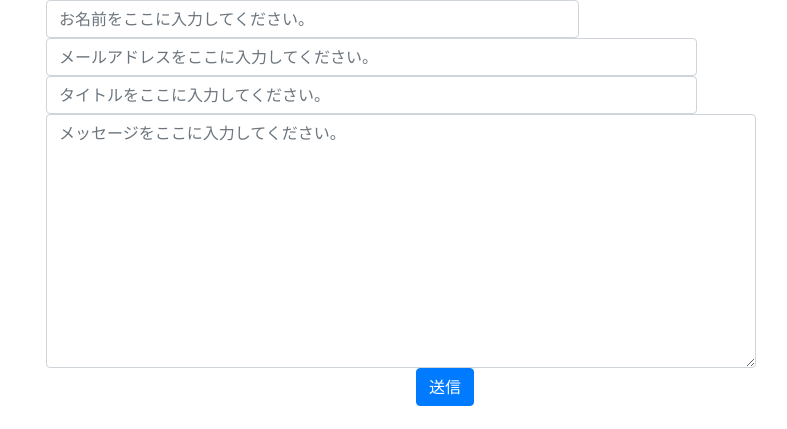
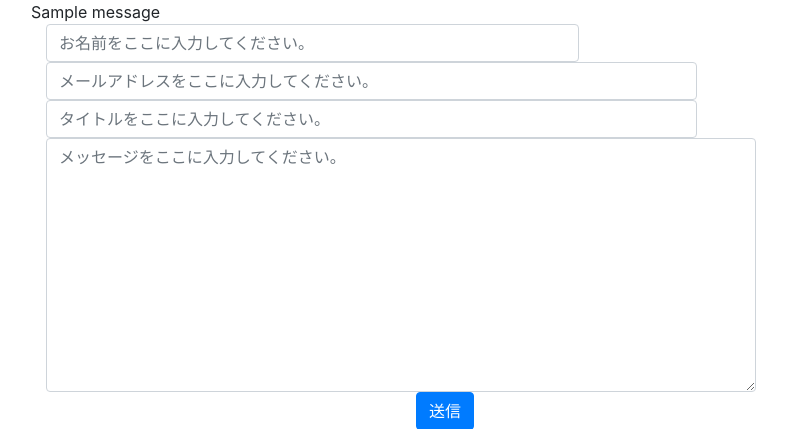
Before and after one commit to nsktky/orikomi, a Django app: page /inquiry/ in a window 1280 px wide. Shown: the top 429 px of the page, without its empty margins (54-841 px from the left). Run offline with Django 3.2, Linux system fonts and the light colour scheme; one stand-in notice (Sample message) is shown; some libraries are stand-ins or nearby versions.

Commit message:
問い合わせ送信後に完了メッセージ表示

```diff
--- a/orikomi/views.py
+++ b/orikomi/views.py
@@ -5,6 +5,7 @@ from django.contrib.auth import authenticate, login, logout
 from django.contrib.auth.mixins import LoginRequiredMixin
 from django.views.generic import TemplateView, ListView, FormView
 from django.urls import reverse_lazy
+from django.contrib import messages
 from .forms import InquiryForm
 
 class IndexView(TemplateView):
@@ -18,7 +19,9 @@ class InquiryView(FormView):
 
     def form_valid(self, form):
         form.send_email()
+        messages.success(self.request, 'メッセージを送信しました。')
         return super().form_valid(form)
+
 
 # サインイン関数。新規ユーザーの作成と重複登録を防ぐ処理をする
 def signupfunc(request):
--- a/templates/inquiry.html
+++ b/templates/inquiry.html
@@ -3,6 +3,15 @@
 {% block title %}お問い合わせ{% endblock title %}
 
 {% block content %}
+
+{% if messages %}
+    {% for message in messages %}
+    <div class="container">
+        {{ message }}
+    </div>
+    {% endfor %}
+{% endif %}
+
 <div class="container">
     <form method="post">
         {% csrf_token %}
```
